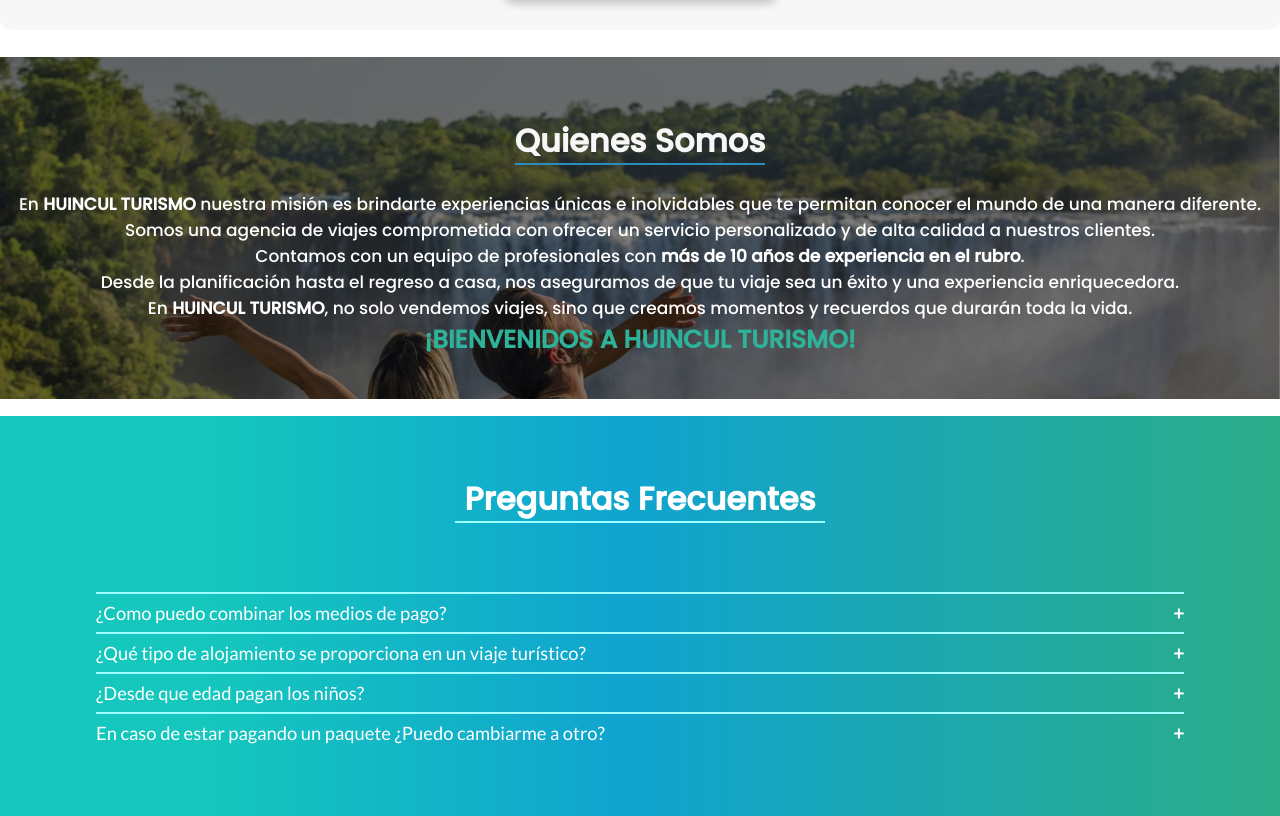
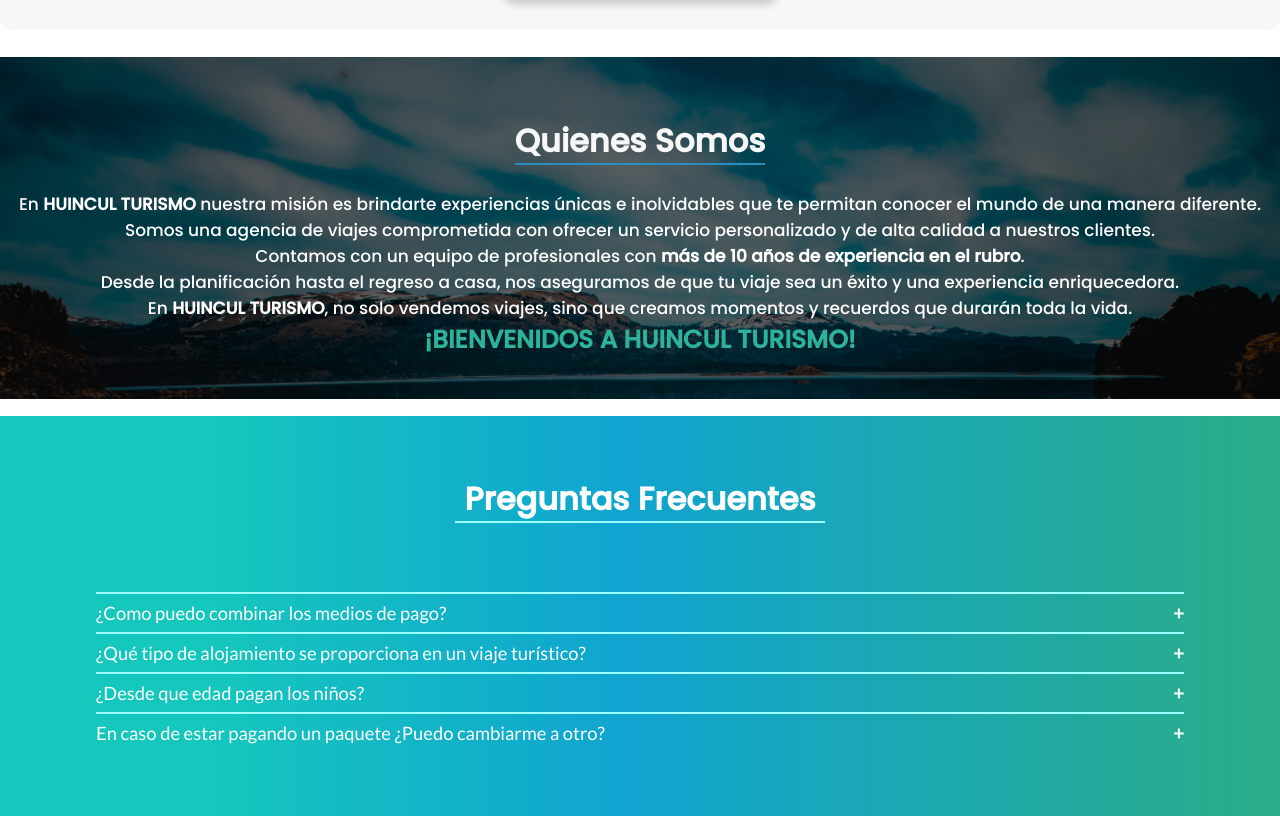
Before and after one commit to GABRIEL3503/Huincul-Turismo, a plain HTML site: page index.html in a window 1280 px wide. Shown: the part 1638-2454 px from the top of the page. Drawn offline with nearby package versions, Linux system fonts and the light colour scheme; some packages are replaced by stand-ins of ours; animation ran at ten frames a second; a script that the page names is missing.

Commit message:
hero imgs

```diff
--- a/style.css
+++ b/style.css
@@ -1033,7 +1033,7 @@
   #nosotros {
     width: 100%;
     height: auto;
-    background: url("./img/4.jpg") top center;
+    background: url("./img/paisaje.jpg") top center;
     background-size: cover;
     position: relative;
     padding: 0;
```
Also changed, not shown: img/paisaje.jpg (added).
